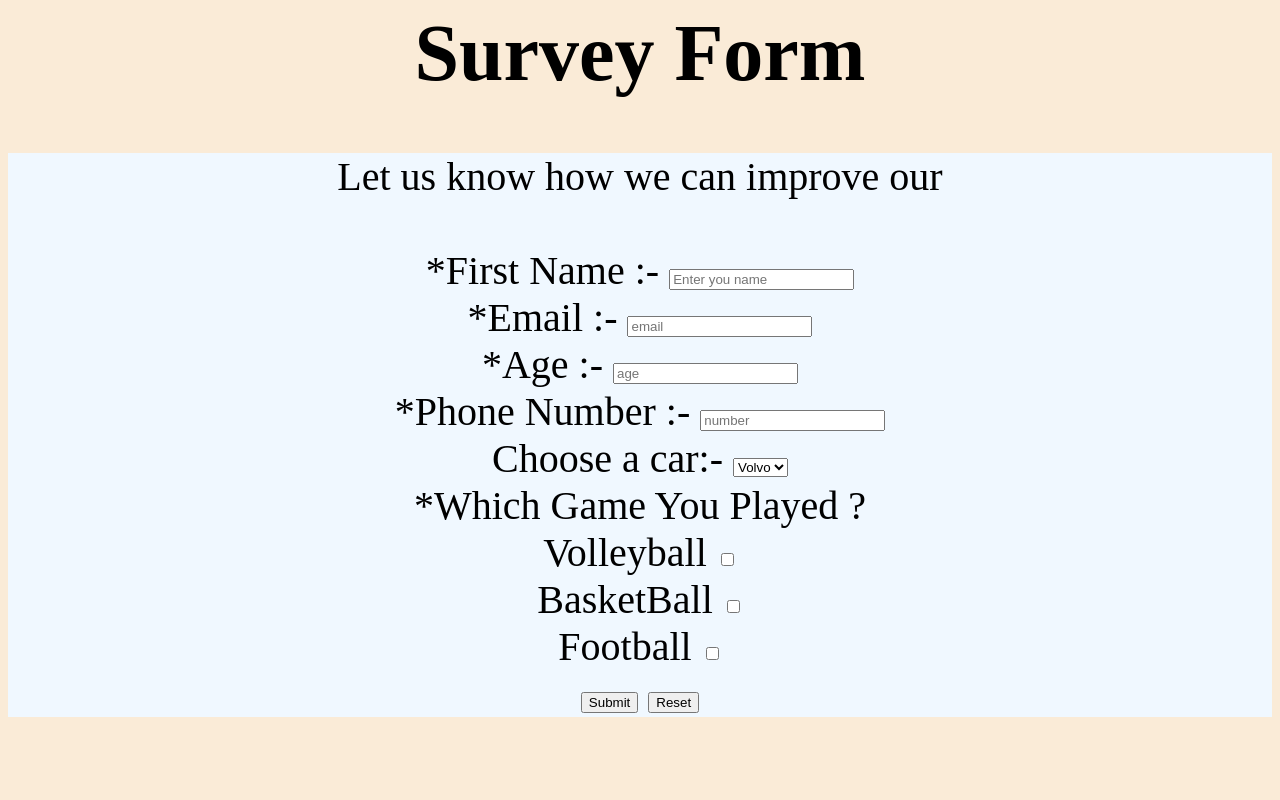
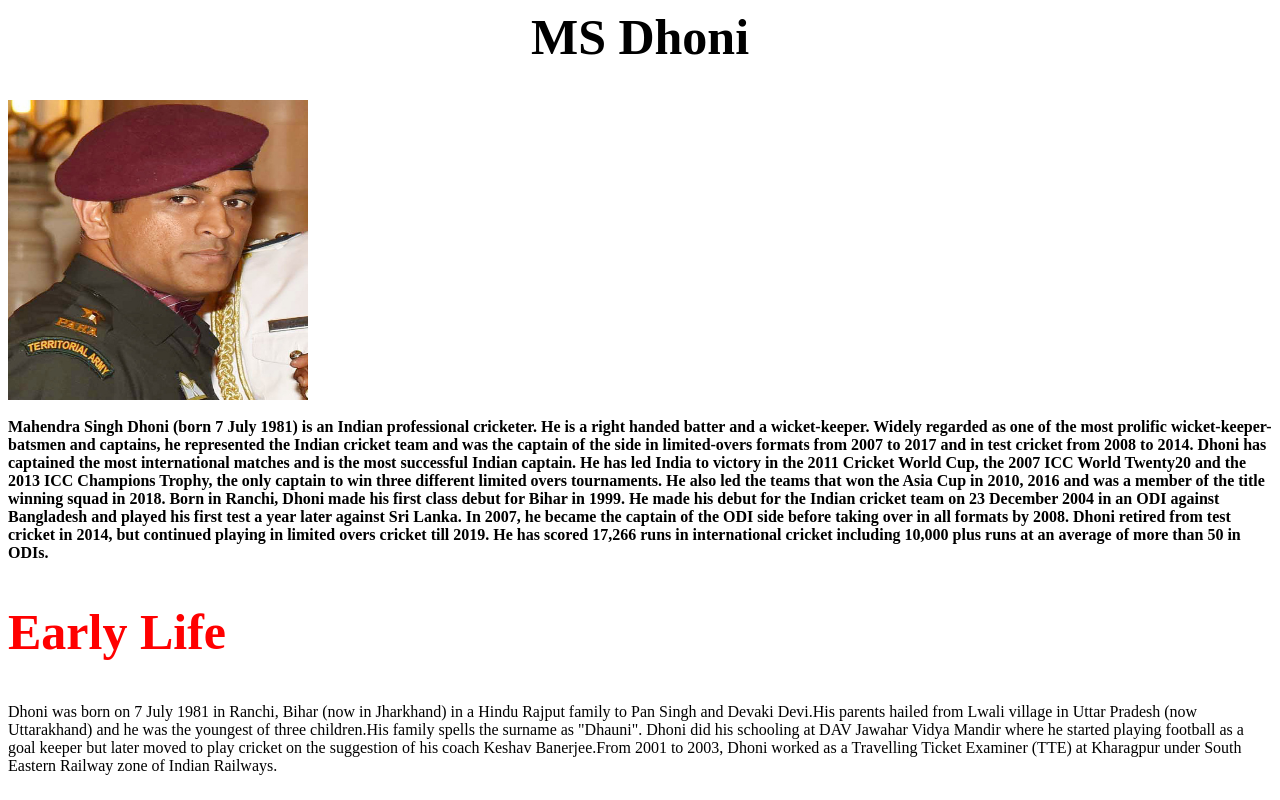
Before and after one commit to avisumran1100/practise1, a plain HTML site: page index.html in a window 1280 px wide. Drawn offline with Linux system fonts and the light colour scheme.

Commit message:
Add files via upload

```diff
--- a/index.html
+++ b/index.html
@@ -1,50 +1,40 @@
 <html>
 
-<head>
-    <title>Templates</title>
-</head>
+<head></head>
 
-<body style="background-color: antiquewhite;">
-    <div style="text-align: center;">
-        <h1 style="font-size: 80px;">Survey Form</h1>
+<body>
+    <h1 style="text-align: center; font-size: 50px;">MS Dhoni</h1>
+    <div>
+        <img src="./Mahendra_Singh_Dhoni_receiving_Padma_Bhushan.jpg" alt="MS Dhoni Pic" width="300px"
+            height="300px"><br><br>
+        <strong>Mahendra Singh Dhoni (born 7 July 1981) is an Indian professional cricketer. He is a right handed batter
+            and a wicket-keeper. Widely regarded as one of the most prolific wicket-keeper-batsmen and captains, he
+            represented the Indian cricket team and was the captain of the side in limited-overs formats from 2007 to
+            2017 and in test cricket from 2008 to 2014. Dhoni has captained the most international matches and is the
+            most successful Indian captain. He has led India to victory in the 2011 Cricket World Cup, the 2007 ICC
+            World Twenty20 and the 2013 ICC Champions Trophy, the only captain to win three different limited overs
+            tournaments. He also led the teams that won the Asia Cup in 2010, 2016 and was a member of the title winning
+            squad in 2018.
+
+            Born in Ranchi, Dhoni made his first class debut for Bihar in 1999. He made his debut for the Indian cricket
+            team on 23 December 2004 in an ODI against Bangladesh and played his first test a year later against Sri
+            Lanka. In 2007, he became the captain of the ODI side before taking over in all formats by 2008. Dhoni
+            retired from test cricket in 2014, but continued playing in limited overs cricket till 2019. He has scored
+            17,266 runs in international cricket including 10,000 plus runs at an average of more than 50 in
+            ODIs.</strong>
     </div>
-    <div style="font-size: 40px; text-align: center; background-color: aliceblue;">
-        Let us know how we can improve our <br><br>
-        <form>
-            <label for="name"> *First Name :-
-                <input type="text" placeholder="Enter you name">
-            </label><br>
-            <label for="email"> *Email :-
-                <input type="email" placeholder="email">
-            </label><br>
-            <label> *Age :-
-                <input type="number" placeholder="age">
-            </label><br>
-            <label> *Phone Number :-
-                <input type="number" placeholder="number">
-            </label><br>
-            <label for="cars">Choose a car:-</label>
+    <div>
+        <h2 style="font-size: 50px;color:red">Early Life</h2>
 
-            <select id="cars">
-                <option value="volvo">Volvo</option>
-                <option value="saab">Saab</option>
-                <option value="opel">Opel</option>
-                <option value="audi">Audi</option>
-            </select><br>
-            <label for="text">*Which Game You Played ?
+        Dhoni was born on 7 July 1981 in Ranchi, Bihar (now in Jharkhand) in a Hindu Rajput family to Pan Singh and
+        Devaki Devi.His parents hailed from Lwali village in Uttar Pradesh (now Uttarakhand) and he was the youngest of
+        three children.His family spells the surname as "Dhauni".
 
-            </label><br>
-            <label for="">Volleyball
-            <input type="checkbox" name="" id="" value="Volleyball"></label><br>
-            <label for="">BasketBall</label>
-            <input type="checkbox" name="" id="" value="BasketBall"><br>
-             <label for="">Football</label>
-            <input type="checkbox" name="" id="" value="Football"><br>
-            <input type="submit" name="" id="" value="Submit">
-            <input type="submit" name="" id="" value="Reset">
+        Dhoni did his schooling at DAV Jawahar Vidya Mandir where he started playing football as a goal keeper but later
+        moved to play cricket on the suggestion of his coach Keshav Banerjee.From 2001 to 2003, Dhoni worked as a
+        Travelling Ticket Examiner (TTE) at Kharagpur under South Eastern Railway zone of Indian Railways.
+    </div>
 
-        </form>
-    </div>
 </body>
 
 </html>
```
Also changed, not shown: Mahendra_Singh_Dhoni_receiving_Padma_Bhushan.jpg (added).
